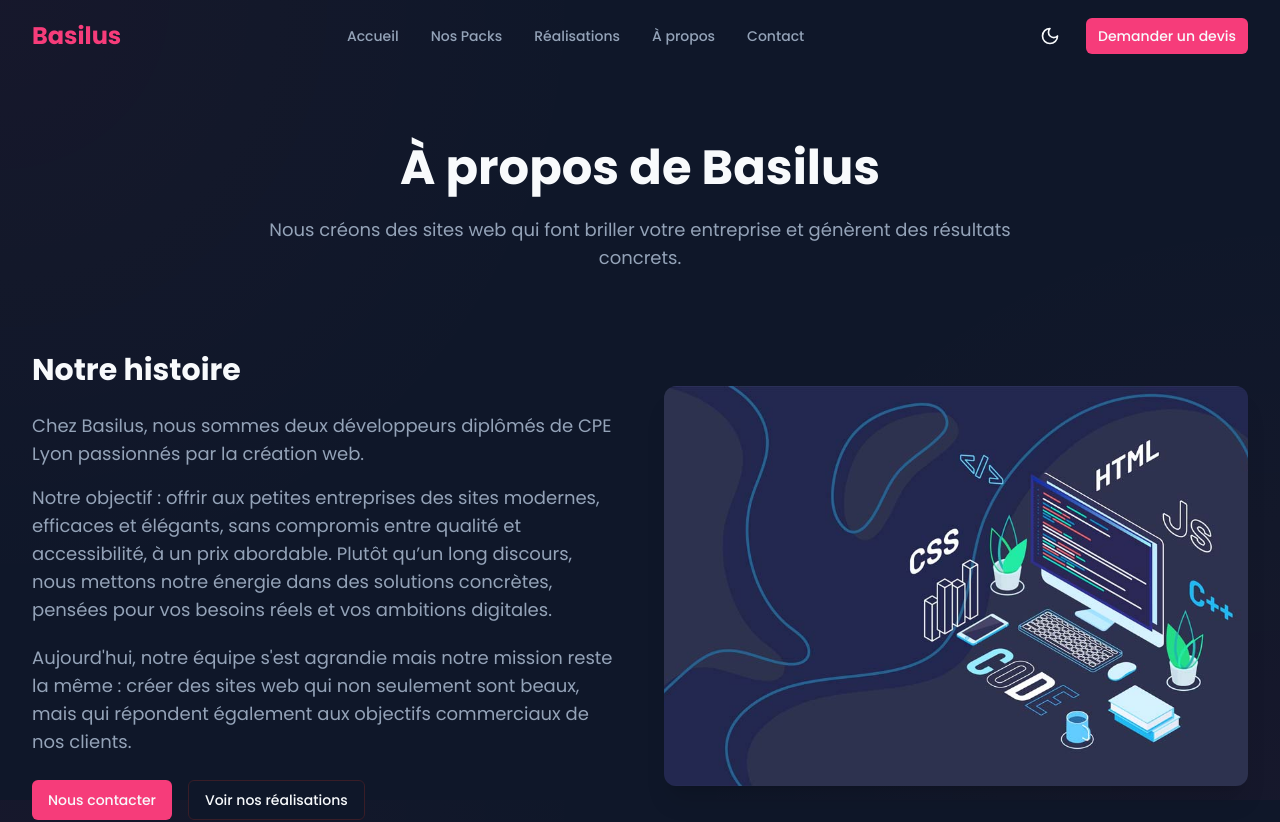
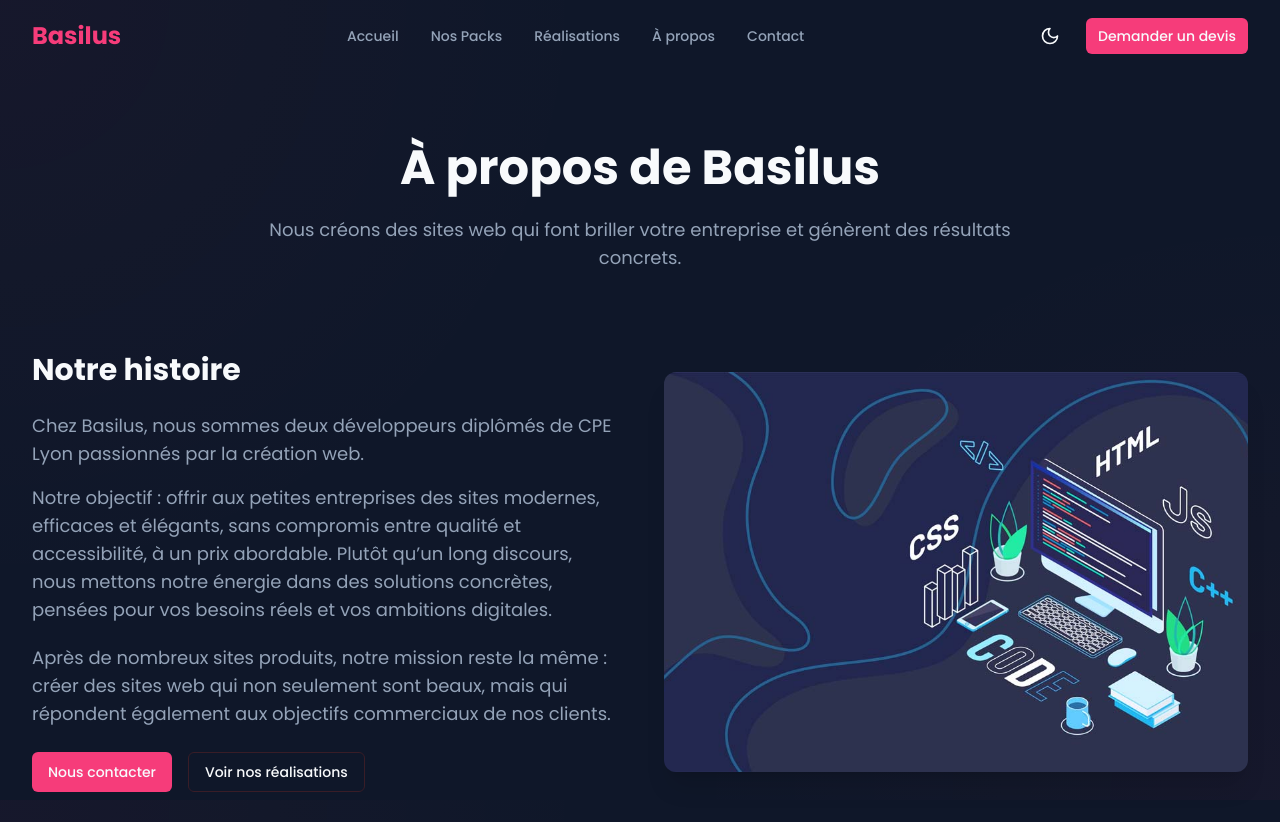
Before and after one commit to xertyde/basilus, a Next.js app: page /a-propos in a window 1280 px wide. Shown: the top 822 px of the page. Built offline with nearby package versions, Linux system fonts and the light colour scheme.

Commit message:
Add favicon to metadata and update text in 'a-propos' page

```diff
--- a/app/a-propos/page.tsx
+++ b/app/a-propos/page.tsx
@@ -60,7 +60,7 @@ Notre objectif : offrir aux petites entreprises des sites modernes, efficaces et
 Plutôt qu’un long discours, nous mettons notre énergie dans des solutions concrètes, pensées pour vos besoins réels et vos ambitions digitales.
               </p>
               <p className="text-lg text-muted-foreground mb-6">
-                Aujourd'hui, notre équipe s'est agrandie mais notre mission reste la même : créer des sites web qui non seulement sont beaux, mais qui répondent également aux objectifs commerciaux de nos clients.
+                Après de nombreux sites produits, notre mission reste la même : créer des sites web qui non seulement sont beaux, mais qui répondent également aux objectifs commerciaux de nos clients.
               </p>
               <div className="flex flex-col sm:flex-row gap-4">
                 <Button asChild>
--- a/app/layout.tsx
+++ b/app/layout.tsx
@@ -17,6 +17,9 @@ const poppins = Poppins({
 export const metadata: Metadata = {
   title: 'Basilus | Sites web professionnels sur mesure',
   description: 'Basilus crée des sites web professionnels et sur mesure pour votre entreprise. Découvrez nos packs et demandez un devis.',
+  icons: {
+    icon: '/favicon.png',
+  },
 };
 
 export default function RootLayout({
```
Also changed, not shown: favicon.png (added).
